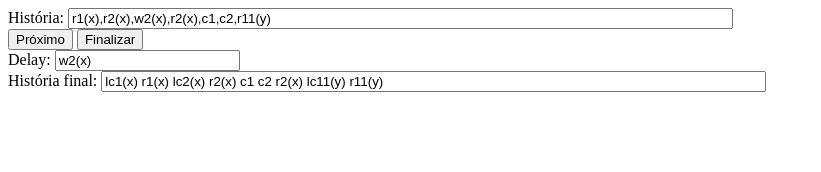
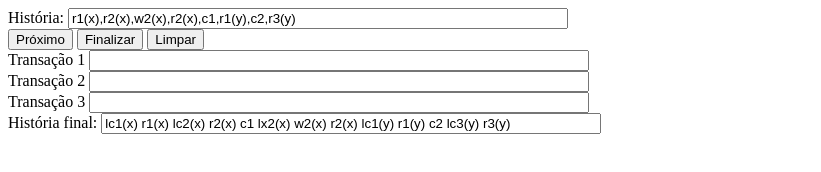
Before and after one commit to brunoemer/db-2pl-strict-ucs, a plain HTML site: page index.html in a window 1280 px wide. Both pictures are taken after a click on the button "Finalizar". Shown: the whole page, without its empty margins (0-821 px from the left). Drawn offline with Linux system fonts and the light colour scheme.

Commit message:
Versao 2

```diff
--- a/index.html
+++ b/index.html
@@ -8,16 +8,22 @@
 <script src="jquery-ui-1.10.4.custom/js/jquery-ui-1.10.4.custom.js"></script>
 
 <style type="text/css">
-
+	#delays .delay{
+		width: 500px;
+	}
+	.historia{
+		width: 500px;
+	}
 </style>
 <script type="text/javascript">
 var hist;
 var end_hist;
-var field_delay;
+var div_delays;
 $(document).ready(function() {
 	hist = new History();
 	end_hist = $('#end_hist');
-	field_delay = $('#delay');
+	end_hist.prop('readonly', true);
+	div_delays = $('#delays');
 
 	$('#bnext').click(function(){
 		hist.next();
@@ -25,14 +31,21 @@ $(document).ready(function() {
 	$('#bfinish').click(function(){
 		hist.finishAll();
 	});
-	$('#delay').prop('readonly', true);
-	$('#end_hist').prop('readonly', true);
+	$('#bclear').click(function(){
+		end_hist.val('');
+		div_delays.html('');
+		hist.started = false;
+		hist.delays = [];
+		hist.operations = [];
+		hist.data = [];
+	});
 });
 
 function History(){
 	this.operations = [];
 	this.data = [];
-	this.delay = [];
+	this.delays = [];
+	this.started = false;
 
 	this.init = function(){
 		var str_hist = $('#hist').val();
@@ -47,52 +60,79 @@ function History(){
 			if(vari != "" && this.data[vari] == undefined){
 				this.data[vari] = new Data(vari);
 			}
+			if(trans != "" && this.delays[trans] == undefined){
+				this.delays[trans] = [];
+			}
 			this.operations[i] = new Operation(op, trans, this.data[vari]);
 		}
+		this.makeHtmlDelay();
+		this.started = true;
 	};
 	this.getNextOperation = function(){
 		return this.operations.shift();
 	};
 	this.next = function(){
-		if(this.hasDelay()){
-			if(this.operations.length > 0){
-				//todas operacoes apos um delay vao tambem para o delay ou apenas da mesma transacao??
+		if(this.started == false){
+			this.init();
+		}
+		var test = this.testDelays();
+		if(test == false){
 			var op1 = this.getNextOperation();
-				if(op1.type != 'c'){
-					this.addDelay(op1);
-				}else{
-					op1.make();
-				}
-			}else{
-				var opd = this.getNextDelay();
-				opd.make();
-			}
-		}else{
-			var op1 = this.getNextOperation();
-			if(this.operations.length == 0 && end_hist.val() == ""){
-				this.init();
-				op1 = this.getNextOperation();
-			}
-			// lock
 			if(op1 != undefined){
-				op1.make();
+				op1.make(false);
 			}
 		}
 	};
-	this.hasDelay = function(){
-		return this.delay.length > 0;
+	this.addDelay = function(op, revert){
+		if(revert == false){
+			this.delays[op.transaction].push(op);
+		}else{
+			this.delays[op.transaction].unshift(op);
+		}
+		this.writeDelays();
 	};
-	this.addDelay = function(op){
-		this.delay.push(op);
-		this.writeDelay();
+	this.testDelays = function(){
+		var i, dop, hadDelay, test = false;
+		for(i in this.delays){
+			if(this.delays[i].length > 0){
+				dop = this.delays[i].shift();
+				hadDelay = dop.make(true);
+				if(hadDelay == false){
+					test = true;
+				}
+			}
+		}
+		if(test){
+			this.writeDelays();
+		}
+		return test;
 	};
-	this.getNextDelay = function(){
-		var de = this.delay.shift();
-		this.writeDelay();
-		return de;
+	this.hasDelay = function(trans){
+		return this.delays[trans].length > 0;
+	};
+	this.writeDelays = function(){
+		var i, j, str;
+		for(i in this.delays){
+			str = '';
+			for(j in this.delays[i]){
+				str += this.delays[i][j].type + this.delays[i][j].transaction + '(' + this.delays[i][j].data.value + ') ';
+			}
+			$('#delays #'+i).val(str);
+		}
+	};
+	this.makeHtmlDelay = function(){
+		var i;
+		for(i in this.delays){
+			$(div_delays).append('Transação '+i+' ');
+			$('<input>').attr({type:'text', id:i, name:'delay'+i, class:'delay'}).appendTo(div_delays);
+			$(div_delays).append('<br>');
+		}
+		$('#delays input').prop('readonly', true);
 	};
 	this.finishAll = function(){
+		if(this.started == false){
 			this.init();
+		}
 		while(this.operations.length > 0 || this.delay.length > 1){ // corrigir delay > 0
 			this.next();
 		}
@@ -107,13 +147,6 @@ function History(){
 	this.writeEndHist = function(str){
 		end_hist.val(end_hist.val() + str + " ");
 	};
-	this.writeDelay = function(){
-		var i, str = "";
-		for(i in this.delay){
-			str += this.delay[i].type + this.delay[i].transaction + '(' + this.delay[i].data.value + ') ';
-		}
-		field_delay.val(str);
-	};
 }
 
 function Operation(type, trans, data){
@@ -121,40 +154,55 @@ function Operation(type, trans, data){
 	this.transaction = trans;
 	this.data = data;
 
-	this.make = function(){
+	this.make = function(revert){
+		var hadDelay = false;
 		if(this.type == "r"){
+			if(revert == false && hist.hasDelay(this.transaction)){
+				hist.addDelay(this, revert);
+				hadDelay = true;
+			}else{
 				if(this.data.hasLockX()){
 					if(this.data.getLockX() != this.transaction){
-					hist.addDelay(this);
+						hist.addDelay(this, revert);
+						hadDelay = true;
 					}else{
-					this.finish();
+						this.write();
 					}
 				}else{
 					if(this.data.hasLockC(this.transaction)){
-					this.finish();
+						this.write();
 					}else{
 						this.makeLock("c");
-					this.finish();
+						this.write();
+					}
 				}
 			}
 		}else if(this.type == "w"){
+			if(revert == false && hist.hasDelay(this.transaction)){
+				hist.addDelay(this, revert);
+				hadDelay = true;
+			}else{
 				if(this.data.hasLockX()){
 					if(this.data.getLockX() != this.transaction){
-					hist.addDelay(this);
+						hist.addDelay(this, revert);
+						hadDelay = true;
 					}else{
-					this.finish();
+						this.write();
 					}
 				}else{
 					if(this.data.hasAnyExceptLockC(this.transaction)){
-					hist.addDelay(this);
-				}else if(this.data.hasLockC(this.transaction)){
+						hist.addDelay(this, revert);
+						hadDelay = true;
+					}else{
 						this.makeLock("x");
-					this.finish();
+						this.write();
+					}
 				}
 			}
 		}else if(this.type == "c"){
 			hist.commit(this.transaction);
 		}
+		return hadDelay;
 	};
 	this.makeLock = function(lock_type){
 		if(lock_type == "c"){
@@ -165,7 +213,7 @@ function Operation(type, trans, data){
 			hist.writeEndHist('lx' + this.transaction + '(' + this.data.value + ')');
 		}
 	};
-	this.finish = function(){
+	this.write = function(){
 		hist.writeEndHist(this.type + this.transaction + '(' + this.data.value + ')');
 	};
 }
@@ -218,20 +266,22 @@ function Data(value){
 		return false;
 	};
 	this.removeLocks = function(trans){
-
+		delete this.lockc[trans];
+		if(this.lockx == trans){
+			this.lockx = 0;
+		}
 	};
 }
 </script>
 </head>
 <body>
-	<div>
-		<div>História: <input type="text" id="hist" value="r1(x),r2(x),w2(x),r2(x),c1,c2,r11(y)" size="80" /></div>
+	<div>História: <input type="text" id="hist" value="r1(x),r2(x),w2(x),r2(x),c1,r1(y),c2,r3(y)" class="historia" /></div>
 	<div>
 		<input type="button" value="Próximo" id="bnext" />
 		<input type="button" value="Finalizar" id="bfinish" />
+		<input type="button" value="Limpar" id="bclear" />
 	</div>
-		<div>Delay: <input type="text" id="delay" /></div>
-		<div>História final: <input type="text" id="end_hist" size="80" /></div>
-	</div>
+	<div id="delays"></div>
+	<div>História final: <input type="text" id="end_hist" class="historia" /></div>
 </body>
 </html>
```
Lines whose indentation alone changed are shown as unchanged.
